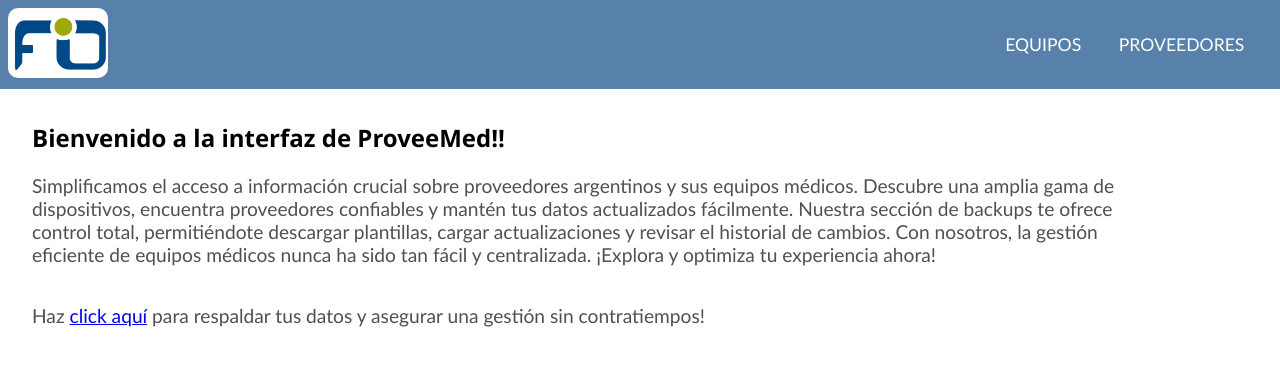
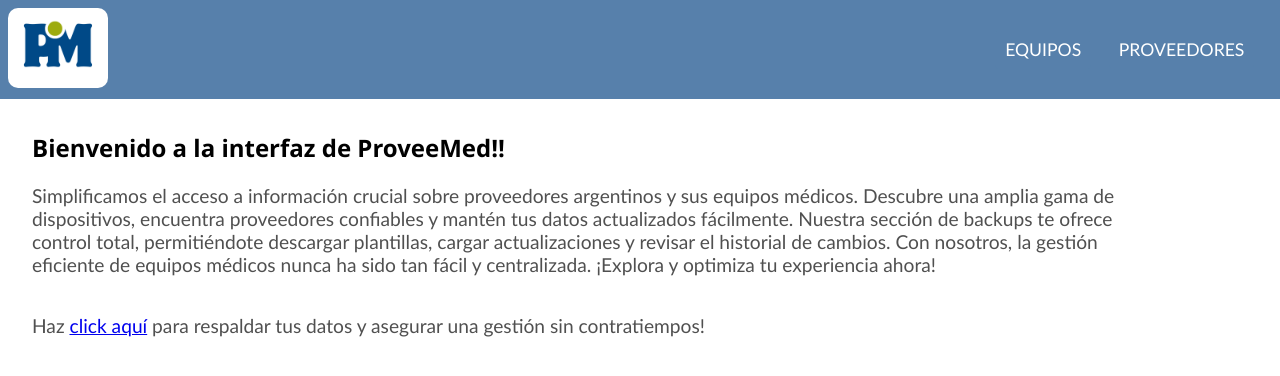
Before and after one commit to Lauty128/ProveeMed-client, a React (Vite) app: page / in a window 1280 px wide. Shown: the top 376 px of the page. Built offline with nearby package versions, Linux system fonts and the light colour scheme; no server answers.

Commit message:
Logo changed

```diff
--- a/src/styles/index.scss
+++ b/src/styles/index.scss
@@ -42,6 +42,8 @@
 
     &__image{
         width: 100px;
+        height: 80px;
+        object-fit: cover;
         border-radius: 10px;
     }
 
```
Also changed, not shown: public/icon.png.
